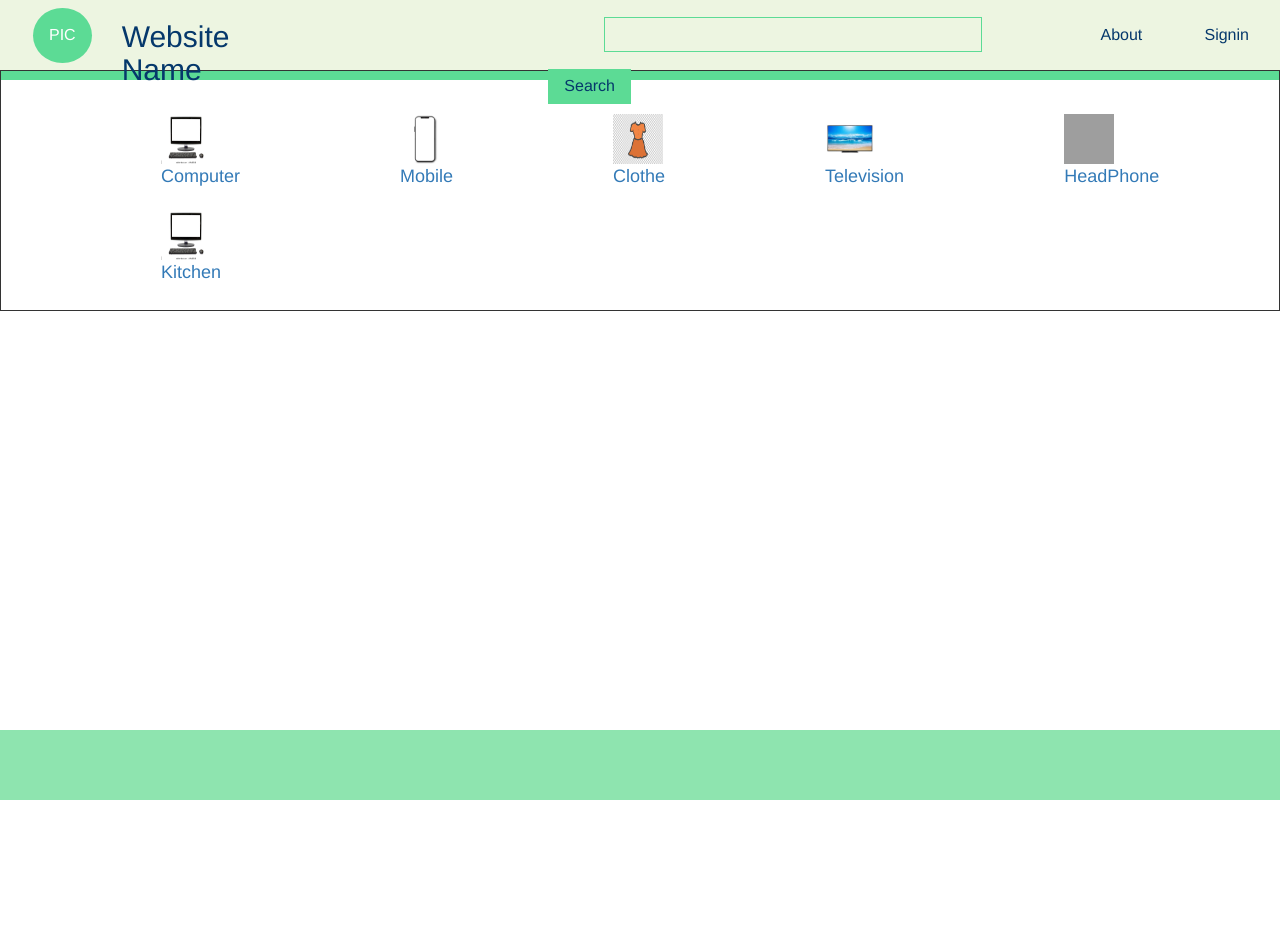
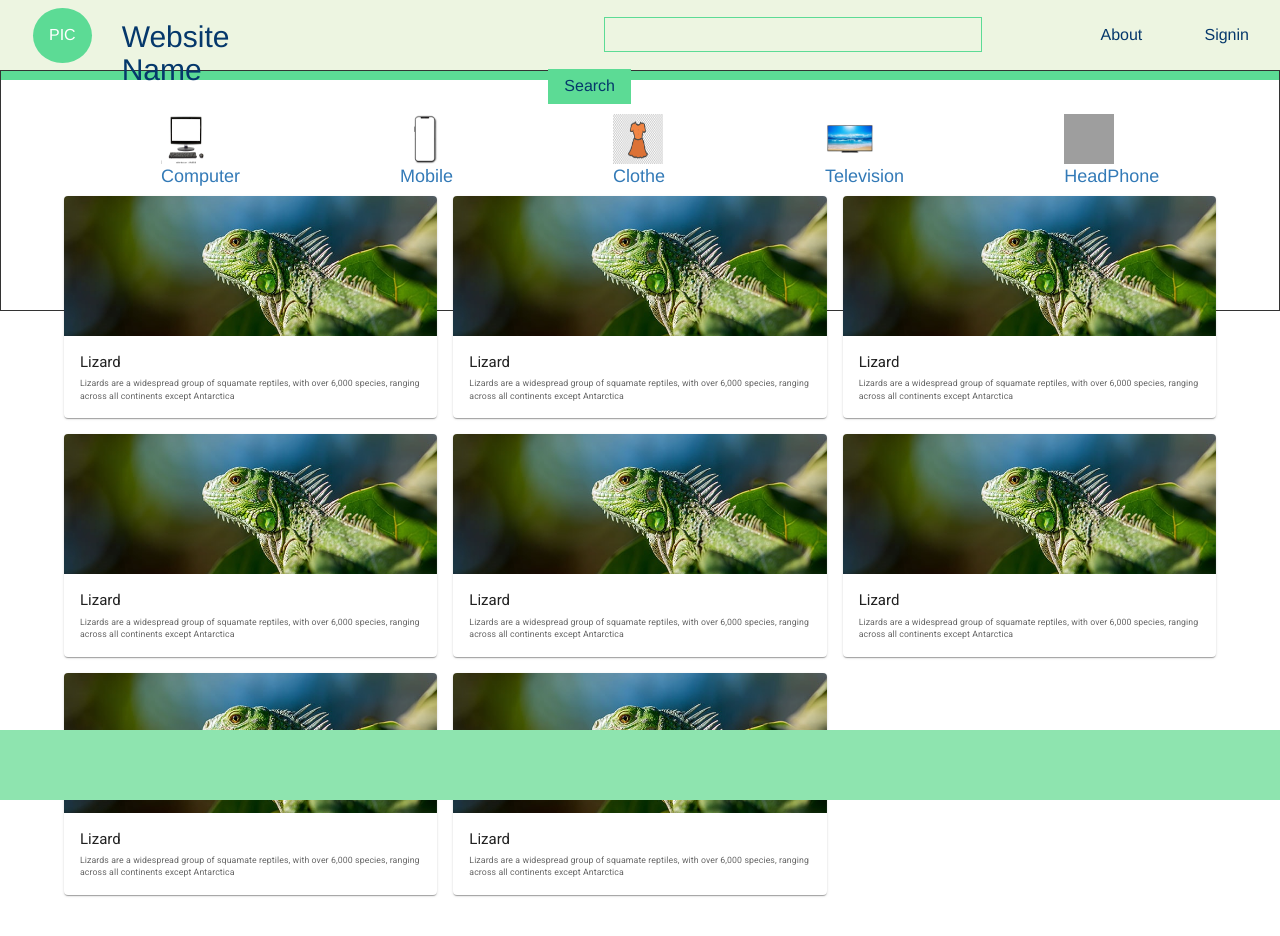
Before and after one commit to WAD-Team-Alpha/FSD_PROJECT, a React (Create React App) app in the folder fsd_project/: page / in a window 1280 px wide. Shown: the top 936 px of the page. Before the commit the page ends 800 px from the top, so only its background shows below. Built offline with nearby package versions, Linux system fonts and the light colour scheme; grey boxes are pictures that could not be loaded.

Commit message:
added results page

```diff
--- a/fsd_project/src/components/main/main.jsx
+++ b/fsd_project/src/components/main/main.jsx
@@ -4,12 +4,13 @@
 import ResultCard from "../results/Results";
 const Main = () => {
   return (
-
-    <div >
-        <div className={classes.nav}>
-              <Nav/>
-        </div>
-        {/* < ResultCard /> */}
+    <div>
+      <div className={classes.nav}>
+        <Nav />
+      </div>
+      <div className={classes.main}>
+        <ResultCard />
+      </div>
     </div>
   );
 };
--- a/fsd_project/src/components/main/main.module.css
+++ b/fsd_project/src/components/main/main.module.css
@@ -1,3 +1,7 @@
 .nav {
   height: 8em;
 }
+.main {
+  padding-top: 1em;
+  padding-bottom: 6em;
+}
--- /dev/null
+++ b/fsd_project/src/components/results/Card.jsx
@@ -0,0 +1,30 @@
+import * as React from 'react';
+import Card from '@mui/material/Card';
+import CardContent from '@mui/material/CardContent';
+import CardMedia from '@mui/material/CardMedia';
+import Typography from '@mui/material/Typography';
+import { CardActionArea } from '@mui/material';
+import Image from "../../img/contemplative-reptile.jpg"
+export default function ActionAreaCard() {
+  return (
+    <Card>
+      <CardActionArea>
+        <CardMedia
+          component="img"
+          height="140"
+          image={Image}
+          alt="green iguana"
+        />
+        <CardContent>
+          <Typography gutterBottom variant="h5" component="div">
+            Lizard
+          </Typography>
+          <Typography variant="body2" color="text.secondary">
+            Lizards are a widespread group of squamate reptiles, with over 6,000
+            species, ranging across all continents except Antarctica
+          </Typography>
+        </CardContent>
+      </CardActionArea>
+    </Card>
+  );
+}
--- a/fsd_project/src/components/results/Results.jsx
+++ b/fsd_project/src/components/results/Results.jsx
@@ -1,112 +1,49 @@
-import React from 'react';
-import { styled } from '@mui/material/styles';
-import Card from '@mui/material/Card';
-import CardHeader from '@mui/material/CardHeader';
-import CardMedia from '@mui/material/CardMedia';
-import CardContent from '@mui/material/CardContent';
-import CardActions from '@mui/material/CardActions';
-import Collapse from '@mui/material/Collapse';
-import Avatar from '@mui/material/Avatar';
-import IconButton from '@mui/material/IconButton';
-import Typography from '@mui/material/Typography';
-import { red } from '@mui/material/colors';
-import FavoriteIcon from '@mui/icons-material/Favorite';
-import ShareIcon from '@mui/icons-material/Share';
-import ExpandMoreIcon from '@mui/icons-material/ExpandMore';
-import MoreVertIcon from '@mui/icons-material/MoreVert';
+import * as React from "react";
+import { styled } from "@mui/material/styles";
+import Box from "@mui/material/Box";
+import Paper from "@mui/material/Paper";
+import Grid from "@mui/material/Grid";
+import Container from "@mui/material/Container";
+import ActionAreaCard from "./Card";
 
-const ExpandMore = styled((props) => {
-  const { expand, ...other } = props;
-  return <IconButton {...other} />;
-})(({ theme, expand }) => ({
-  transform: !expand ? 'rotate(0deg)' : 'rotate(180deg)',
-  marginLeft: 'auto',
-  transition: theme.transitions.create('transform', {
-    duration: theme.transitions.duration.shortest,
-  }),
+const Item = styled(Paper)(({ theme }) => ({
+  ...theme.typography.body2,
+  padding: theme.spacing(1),
+  textAlign: "center",
+  color: theme.palette.text.secondary,
 }));
 
-export default function ResultCard() {
-  const [expanded, setExpanded] = React.useState(false);
-
-  const handleExpandClick = () => {
-    setExpanded(!expanded);
-  };
-
+export default function BasicGrid() {
   return (
-    <Card sx={{ maxWidth: 600}}>
-      <CardHeader
-        avatar={
-          <Avatar sx={{ bgcolor: red[500] }} aria-label="recipe">
-            R
-          </Avatar>
-        }
-        action={
-          <IconButton aria-label="settings">
-            <MoreVertIcon />
-          </IconButton>
-        }
-        title="Shrimp and Chorizo Paella"
-        subheader="September 14, 2016"
-      />
-      <CardMedia
-        component="img"
-        height="194"
-        image="/static/images/cards/paella.jpg"
-        alt="Paella dish"
-      />
-      <CardContent>
-        <Typography variant="body2" color="text.secondary">
-          This impressive paella is a perfect party dish and a fun meal to cook
-          together with your guests. Add 1 cup of frozen peas along with the mussels,
-          if you like.
-        </Typography>
-      </CardContent>
-      <CardActions disableSpacing>
-        <IconButton aria-label="add to favorites">
-          <FavoriteIcon />
-        </IconButton>
-        <IconButton aria-label="share">
-          <ShareIcon />
-        </IconButton>
-        <ExpandMore
-          expand={expanded}
-          onClick={handleExpandClick}
-          aria-expanded={expanded}
-          aria-label="show more"
-        >
-          <ExpandMoreIcon />
-        </ExpandMore>
-      </CardActions>
-      <Collapse in={expanded} timeout="auto" unmountOnExit>
-        <CardContent>
-          <Typography paragraph>Method:</Typography>
-          <Typography paragraph>
-            Heat 1/2 cup of the broth in a pot until simmering, add saffron and set
-            aside for 10 minutes.
-          </Typography>
-          <Typography paragraph>
-            Heat oil in a (14- to 16-inch) paella pan or a large, deep skillet over
-            medium-high heat. Add chicken, shrimp and chorizo, and cook, stirring
-            occasionally until lightly browned, 6 to 8 minutes. Transfer shrimp to a
-            large plate and set aside, leaving chicken and chorizo in the pan. Add
-            pimentón, bay leaves, garlic, tomatoes, onion, salt and pepper, and cook,
-            stirring often until thickened and fragrant, about 10 minutes. Add
-            saffron broth and remaining 4 1/2 cups chicken broth; bring to a boil.
-          </Typography>
-          <Typography paragraph>
-            Add rice and stir very gently to distribute. Top with artichokes and
-            peppers, and cook without stirring, until most of the liquid is absorbed,
-            15 to 18 minutes. Reduce heat to medium-low, add reserved shrimp and
-            mussels, tucking them down into the rice, and cook again without
-            stirring, until mussels have opened and rice is just tender, 5 to 7
-            minutes more. (Discard any mussels that don’t open.)
-          </Typography>
-          <Typography>
-            Set aside off of the heat to let rest for 10 minutes, and then serve.
-          </Typography>
-        </CardContent>
-      </Collapse>
-    </Card>
+    <Container>
+      <Box sx={{ flexGrow: 1 }}>
+        <Grid container spacing={2}>
+          <Grid item xs={12} sm={6} md={4}>
+            <ActionAreaCard />
+          </Grid>
+          <Grid item xs={12} sm={6} md={4}>
+            <ActionAreaCard />
+          </Grid>
+          <Grid item xs={12} sm={6} md={4}>
+            <ActionAreaCard />
+          </Grid>
+          <Grid item xs={12} sm={6} md={4}>
+            <ActionAreaCard />
+          </Grid>
+          <Grid item xs={12} sm={6} md={4}>
+            <ActionAreaCard />
+          </Grid>
+          <Grid item xs={12} sm={6} md={4}>
+            <ActionAreaCard />
+          </Grid>
+          <Grid item xs={12} sm={6} md={4}>
+            <ActionAreaCard />
+          </Grid>
+          <Grid item xs={12} sm={6} md={4}>
+            <ActionAreaCard />
+          </Grid>
+        </Grid>
+      </Box>
+    </Container>
   );
 }
```
Also changed, not shown: fsd_project/src/img/contemplative-reptile.jpg (added), 1 other file (tests, documents, lock files or other folders).
